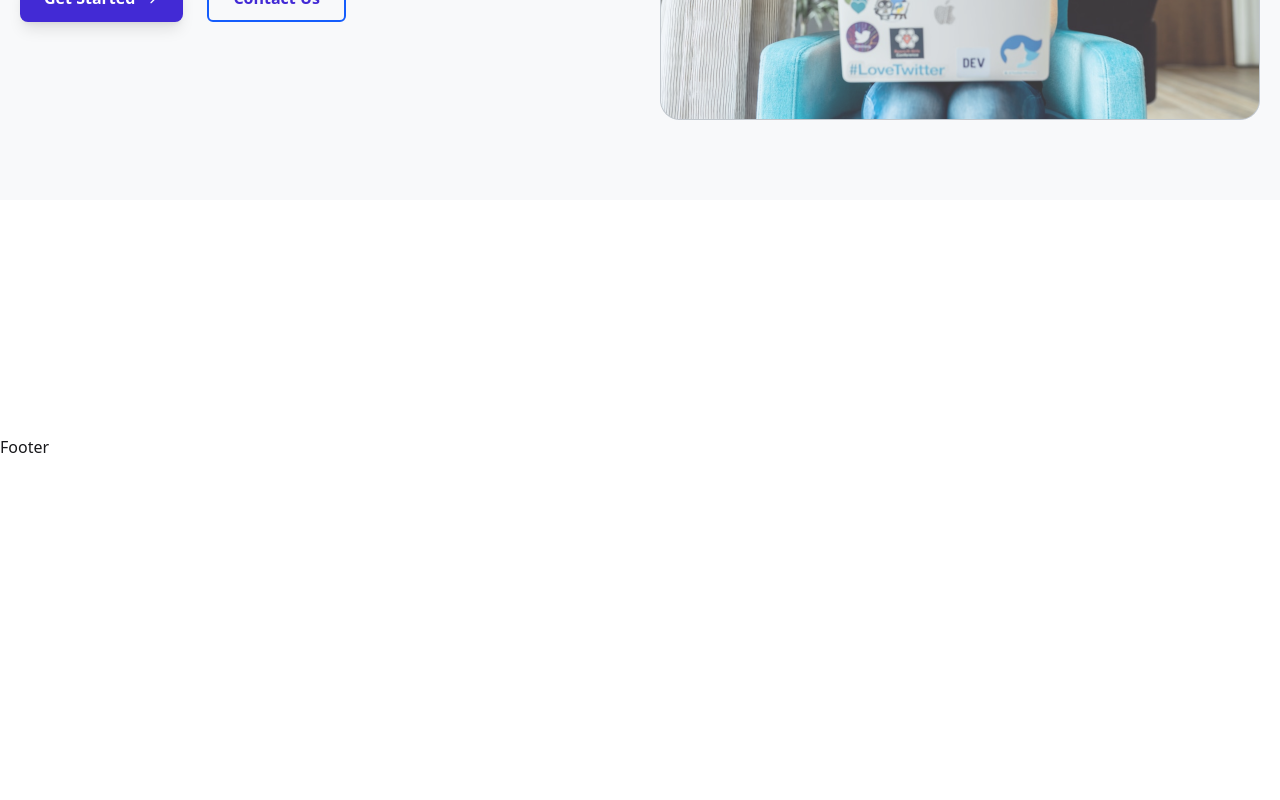
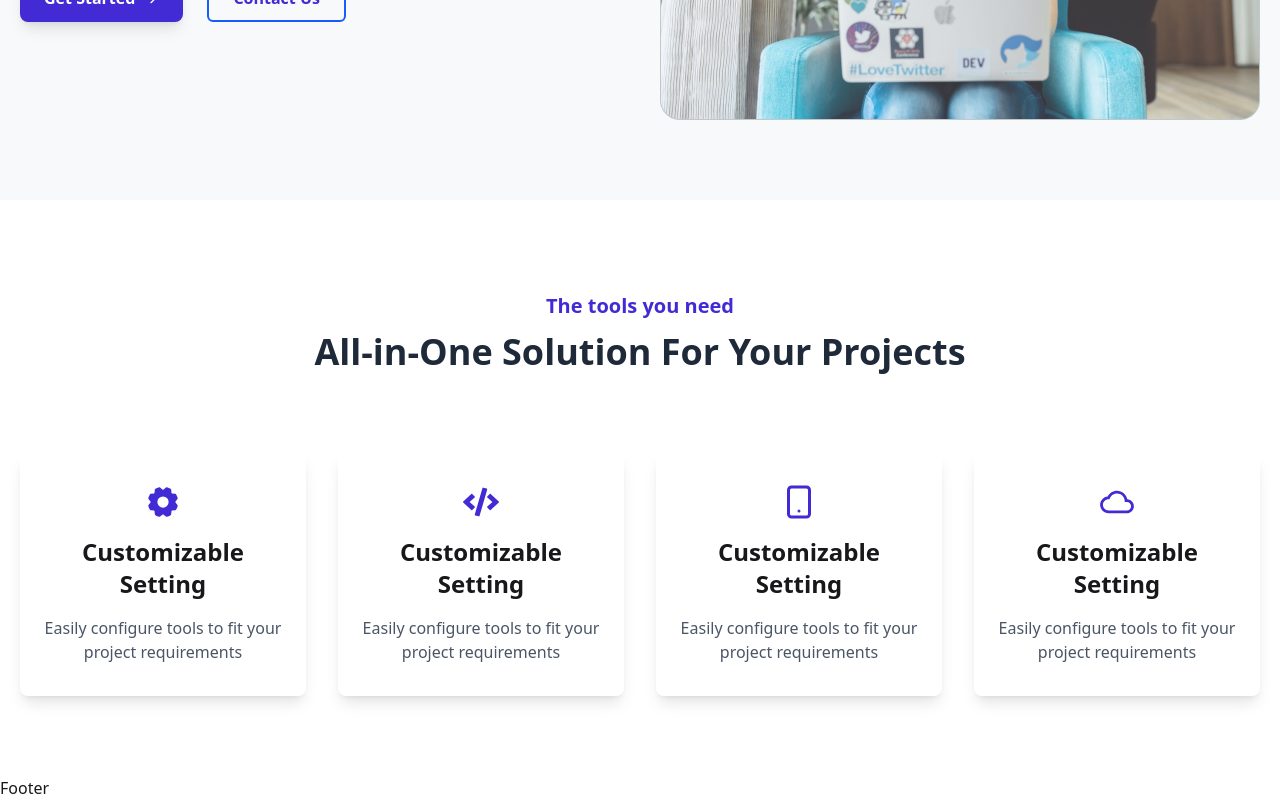
Before and after one commit to siammahamud/Agency-Website, a React (Vite) app: page / in a window 1280 px wide. Shown: the part 430-1230 px from the top of the page. Before the commit the page ends 889 px from the top, so only its background shows below. Built offline with nearby package versions, Linux system fonts and the light colour scheme.

Commit message:
[Done] Tools Section a

```diff
--- a/src/pages/home/HeroSection.jsx
+++ b/src/pages/home/HeroSection.jsx
@@ -15,7 +15,7 @@ const HeroSection = () => {
               Our Code
             </span>
           </h1>
-          <p className="text-lg text-gray-700 mb-8">
+          <p className="text-md lg:text-lg text-gray-700 mb-8">
             From sleek portfolios to powerful business sites — we bring your
             ideas to life with clean design and modern technology.
           </p>
--- a/src/pages/home/Home.jsx
+++ b/src/pages/home/Home.jsx
@@ -1,10 +1,12 @@
 import React from "react";
 import HeroSection from "./HeroSection";
+import ToolsSection from "./ToolsSection";
 
 const Home = () => {
   return (
     <div className="">
       <HeroSection />
+      <ToolsSection />
     </div>
   );
 };
--- /dev/null
+++ b/src/pages/home/ToolsSection.jsx
@@ -0,0 +1,58 @@
+import React from "react";
+import { PiGearFill } from "react-icons/pi";
+import { FaCode } from "react-icons/fa";
+import { FiSmartphone } from "react-icons/fi";
+import { IoMdCloudOutline } from "react-icons/io";
+const ToolsSection = () => {
+  const tools = [
+    {
+      icon: PiGearFill,
+      title: "Customizable Setting ",
+      description: "Easily configure tools to fit your project requirements",
+    },
+    {
+      icon: FaCode,
+      title: "Customizable Setting ",
+      description: "Easily configure tools to fit your project requirements",
+    },
+    {
+      icon: FiSmartphone,
+      title: "Customizable Setting ",
+      description: "Easily configure tools to fit your project requirements",
+    },
+    {
+      icon: IoMdCloudOutline,
+      title: "Customizable Setting ",
+      description: "Easily configure tools to fit your project requirements",
+    },
+  ];
+
+  return (
+    <div className="max-w-screen-2xl px-5 py-20 mx-auto">
+      {/* heading  */}
+      <div className="text-center mb-20">
+        <p className="font-semibold text-lg lg:text-xl text-primary my-3">
+          The tools you need
+        </p>
+        <h1 className="text-3xl  lg:text-4xl font-bold text-gray-800 mb-10">
+          All-in-One Solution For Your Projects
+        </h1>
+      </div>
+      {/* tools grid  */}
+      <div className="flex flex-col md:flex-row justify-between items-center gap-8">
+        {tools.map((tool, index) => (
+          <div
+            key={index}
+            className="flex flex-col items-center shadow-lg py-8 px-4 text-center rounded-lg hover:shadow-3xl hover:shadow-primary transition-shadow duration-300"
+          >
+            <tool.icon className="text-4xl text-primary mb-4" />
+            <h2 className="text-2xl font-semibold mb-4">{tool.title}</h2>
+            <p className="text-gray-600">{tool.description}</p>
+          </div>
+        ))}
+      </div>
+    </div>
+  );
+};
+
+export default ToolsSection;
```
